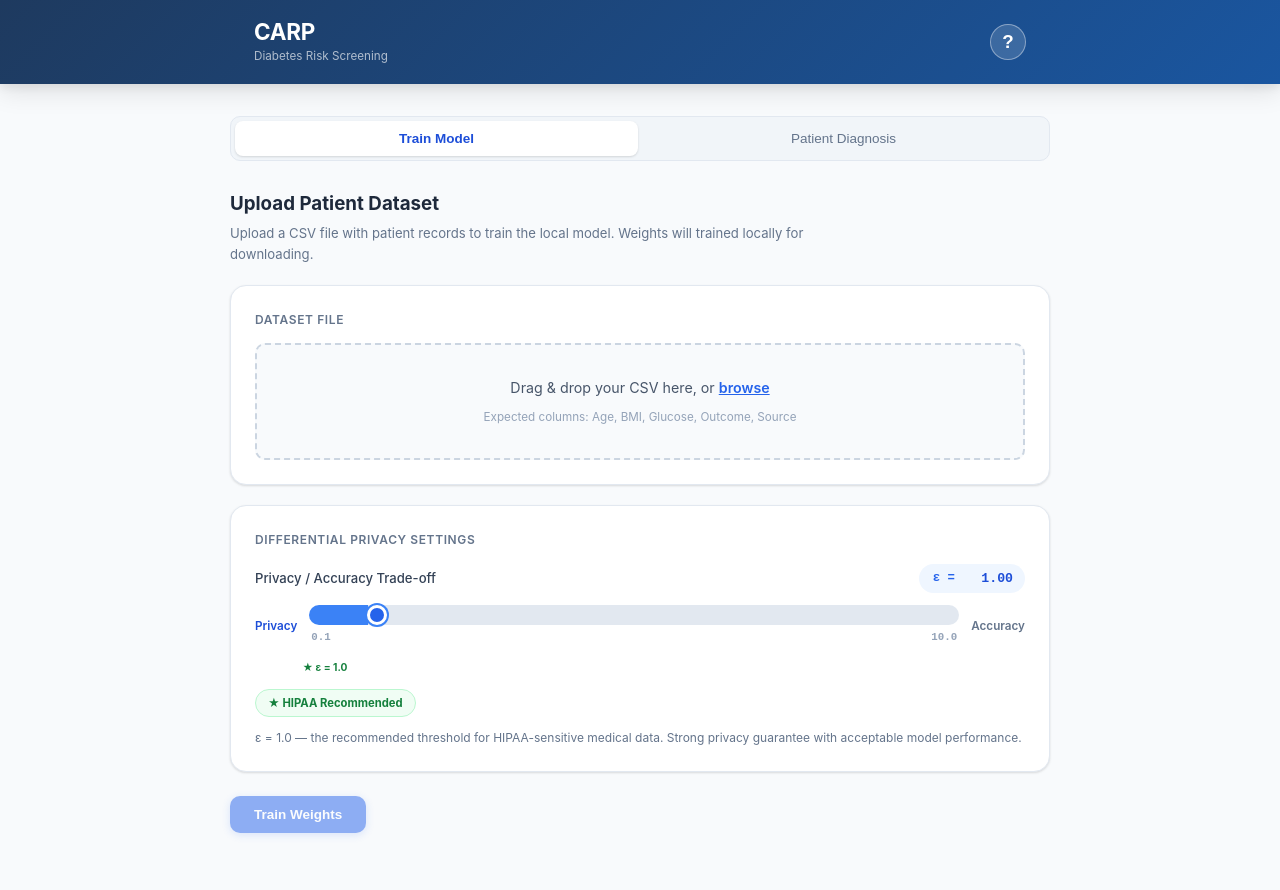
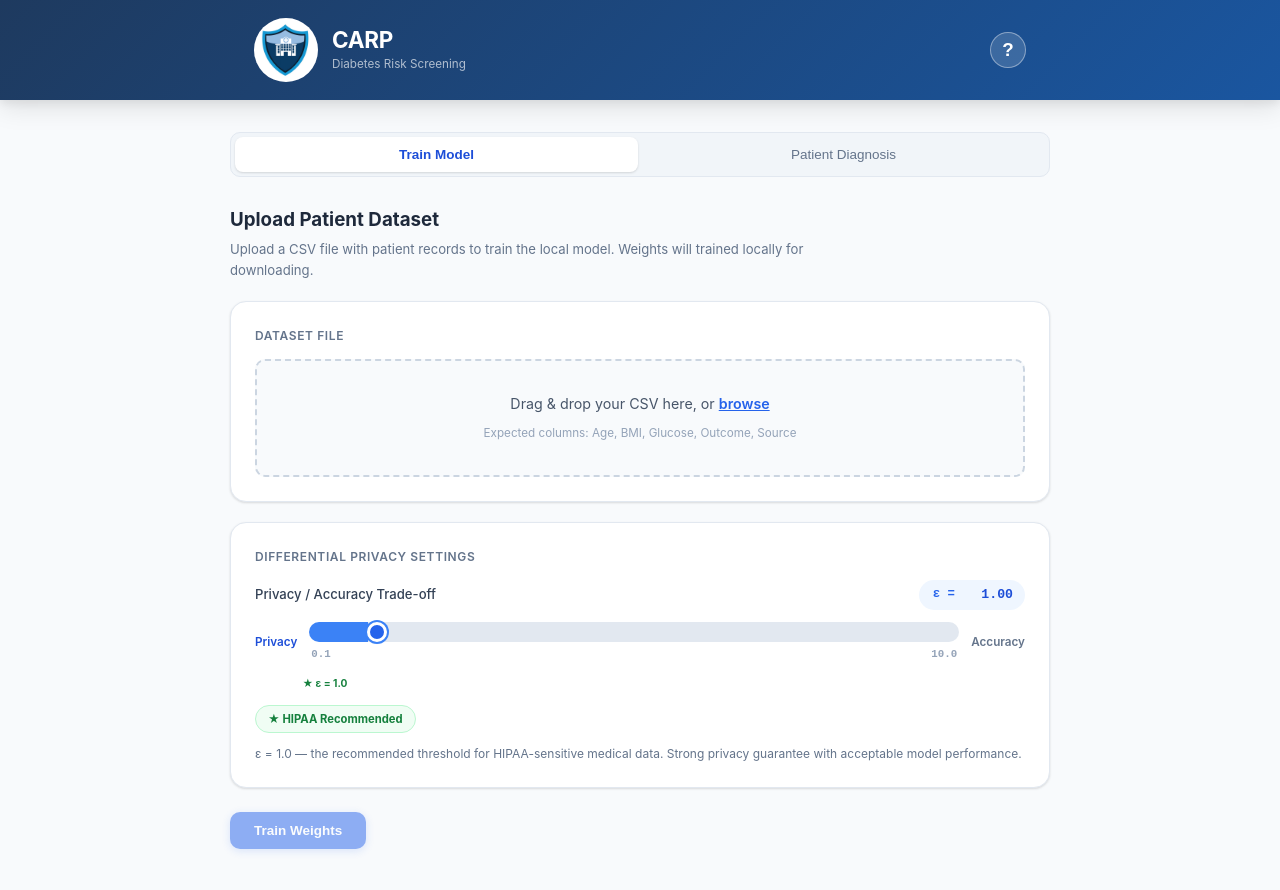
Before and after one commit to CharlesLiuCool/carp-crimsoncode-2026, a React (Vite) app in the folder hospital_client/frontend/: page / in a window 1280 px wide. Shown: the top 890 px of the page. Built offline with nearby package versions, Linux system fonts and the light colour scheme.

Commit message:
Header: shield logo left of CARP, 64px circle, sized shield

```diff
--- a/hospital_client/frontend/src/App.css
+++ b/hospital_client/frontend/src/App.css
@@ -95,6 +95,25 @@
     display: flex;
     align-items: center;
     gap: 14px;
+}
+
+.header-logo-wrap {
+    flex-shrink: 0;
+    width: 64px;
+    height: 64px;
+    border-radius: 50%;
+    overflow: hidden;
+    display: flex;
+    align-items: center;
+    justify-content: center;
+    background: rgba(255, 255, 255, 0.12);
+}
+
+.header-logo {
+    width: 96px;
+    height: 96px;
+    object-fit: contain;
+    display: block;
 }
 
 .header-title {
--- a/hospital_client/frontend/src/App.jsx
+++ b/hospital_client/frontend/src/App.jsx
@@ -14,6 +14,9 @@ export default function App() {
       <header className="header">
         <div className="header-inner">
           <div className="header-brand">
+            <div className="header-logo-wrap">
+              <img src="/carp-logo.png" alt="CARP Tech" className="header-logo" />
+            </div>
             <div>
               <h1 className="header-title">CARP</h1>
               <p className="header-sub">Diabetes Risk Screening</p>
```
Also changed, not shown: hospital_client/frontend/public/carp-logo.png (added).
